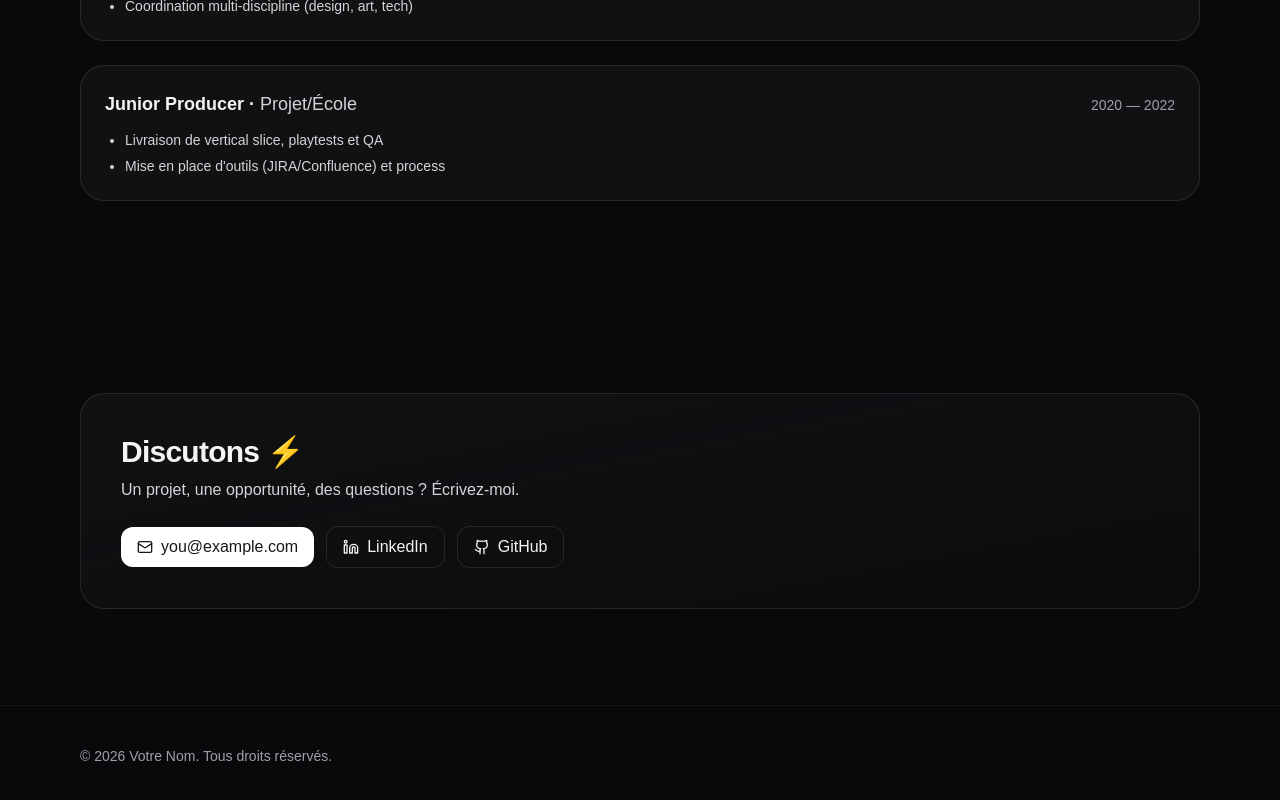
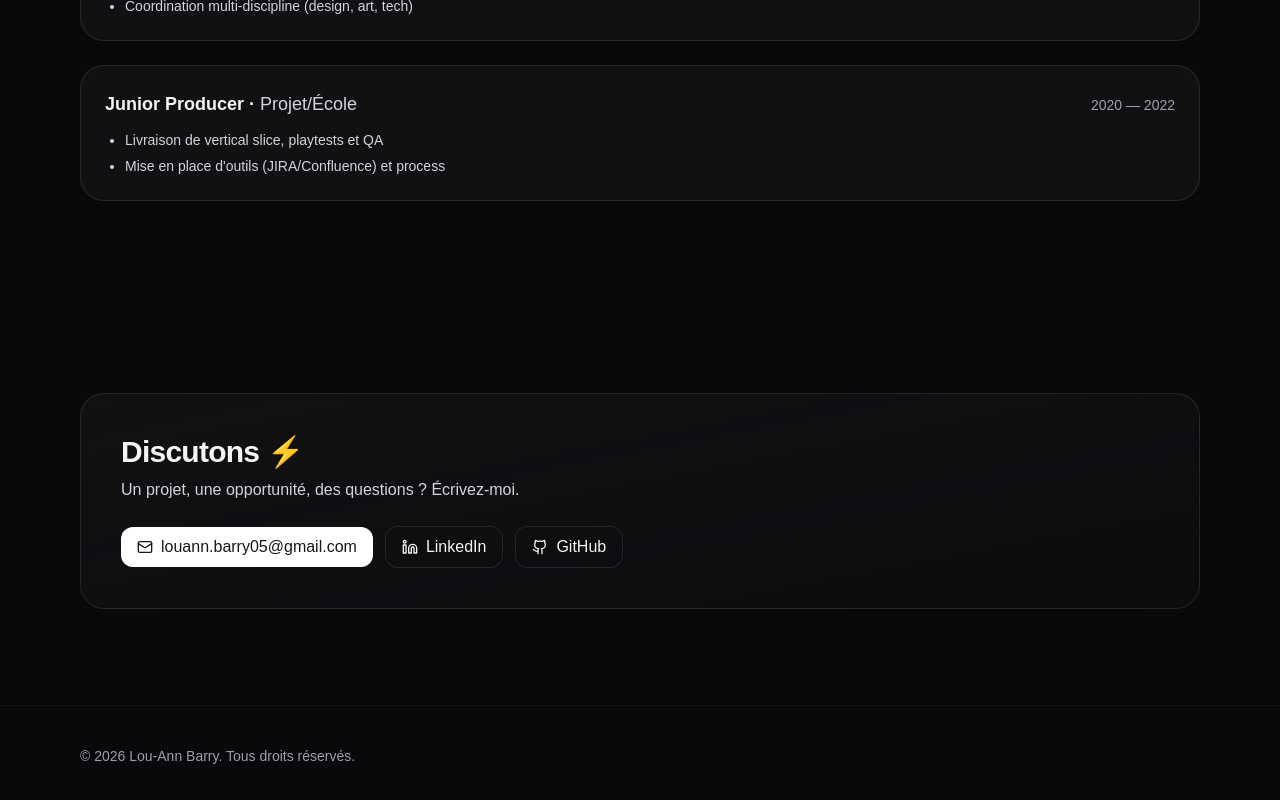
Before and after one commit to ghostofus/louann-portfolio, a Next.js app: page / in a window 1280 px wide. Shown: the part 2629-3429 px from the top of the page. Built offline with nearby package versions, Linux system fonts and the light colour scheme.

Commit message:
Update_03
Changements texte avec mon prénom

```diff
--- a/app/page.js
+++ b/app/page.js
@@ -36,7 +36,7 @@ const EXPERIENCE = [
 
 const LINKS = {
     resumeUrl: "/CV.pdf",
-    email: "you@example.com",
+    email: "louann.barry05@gmail.com",
     github: "https://github.com/",
     linkedin: "https://linkedin.com/in/",
 };
@@ -238,7 +238,7 @@ function Footer() {
     return (
         <footer className="border-t border-white/5">
             <div className="mx-auto max-w-6xl px-4 py-10 text-sm text-zinc-400">
-                © {new Date().getFullYear()} Votre Nom. Tous droits réservés.
+                © {new Date().getFullYear()} Lou-Ann Barry. Tous droits réservés.
             </div>
         </footer>
     );
```
